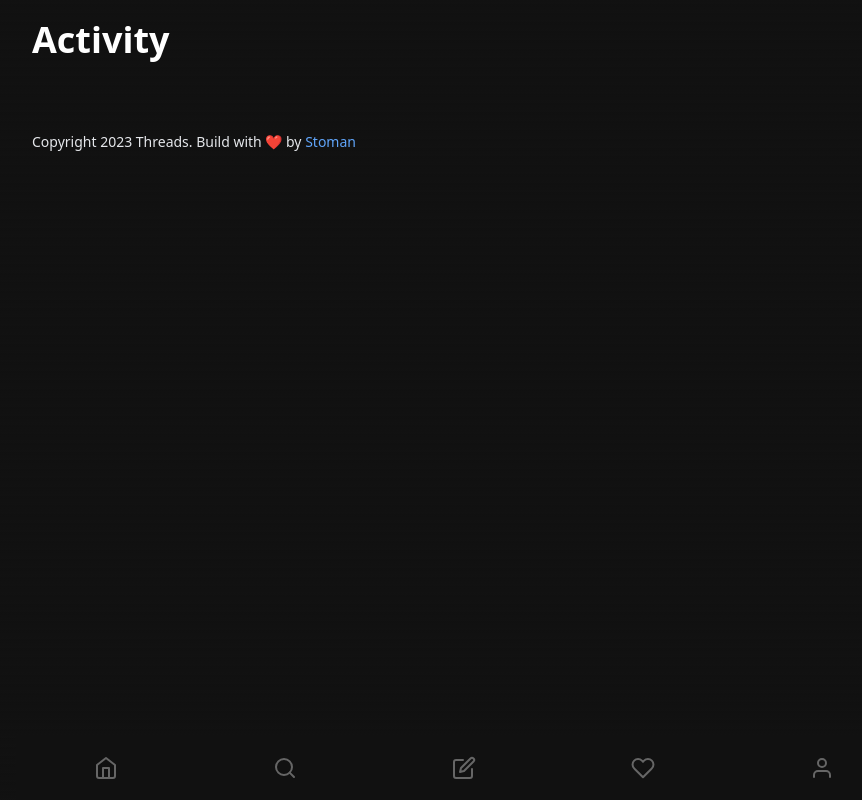
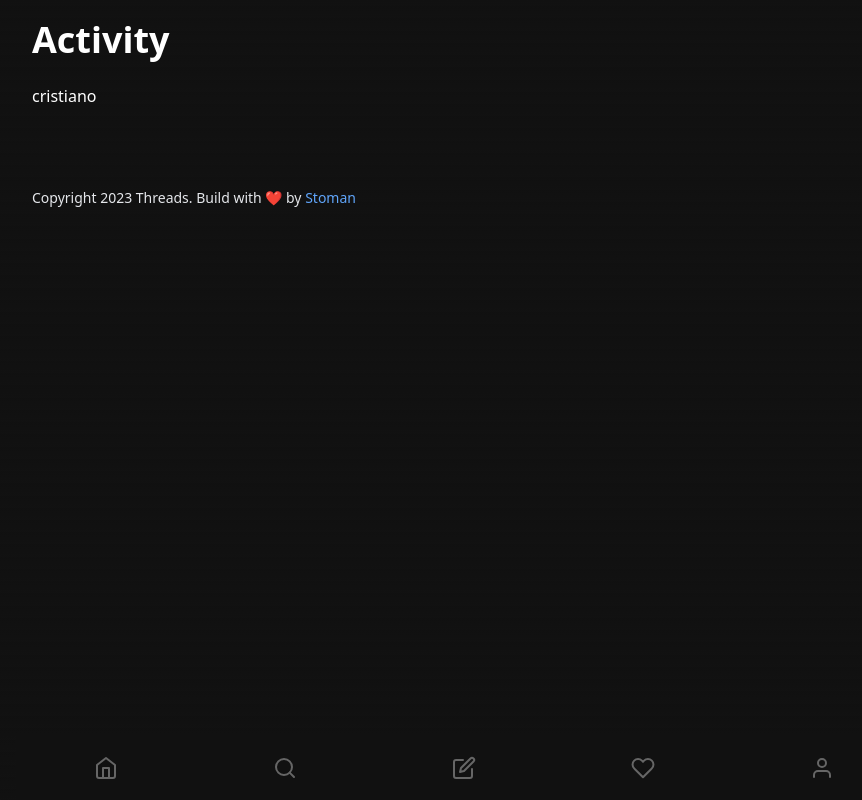
Before and after one commit to realstoman/threads-app-react, a Next.js app: page /activity in a window 1280 px wide. Shown: the whole page, without its empty margins (176-1038 px from the left). Built offline with nearby package versions, Linux system fonts and the light colour scheme.

Commit message:
User activity types and props

```diff
--- a/app/activity/page.tsx
+++ b/app/activity/page.tsx
@@ -1,6 +1,9 @@
 'use client';
 
 import PageWrapper from '@/components/PageWrapper';
+import UserActivity from '@/components/activity/UserActivity';
+
+import RonaldoAvatar from '@/public/avatars/ronaldo-avatar.jpg';
 
 const activity = () => {
 	return (
@@ -11,6 +14,16 @@ const activity = () => {
 					<h1 className="text-4xl font-semibold mb-2">Activity</h1>
 					<div></div>
 				</header>
+
+				{/* Dynamic User Activity */}
+				<UserActivity
+					avatar={RonaldoAvatar}
+					activityType="like"
+					username="cristiano"
+					isVerified={true}
+					activityTime="13m"
+					activityContent="When you're the only developer in a..."
+				/>
 			</div>
 		</PageWrapper>
 	);
--- a/components/activity/UserActivity.tsx
+++ b/components/activity/UserActivity.tsx
@@ -21,7 +21,7 @@ const UserActivity = ({
 }: ActivityType) => {
 	return (
 		<div className="px-4 w-full my-4 clear-both">
-			<h1></h1>
+			<h1>{username}</h1>
 		</div>
 	);
 };
```
